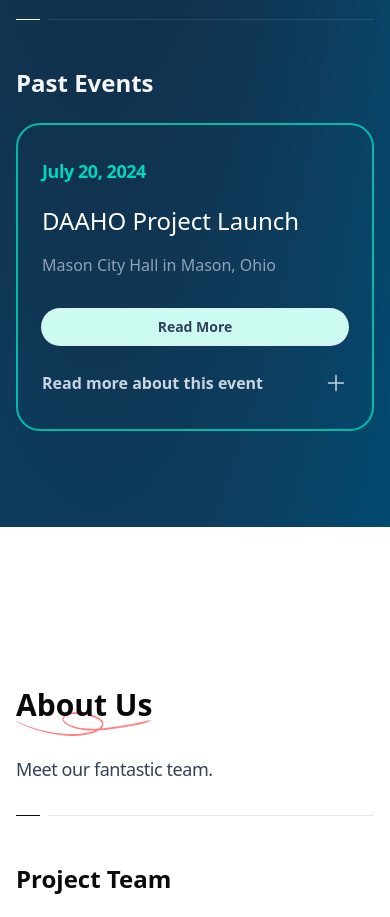
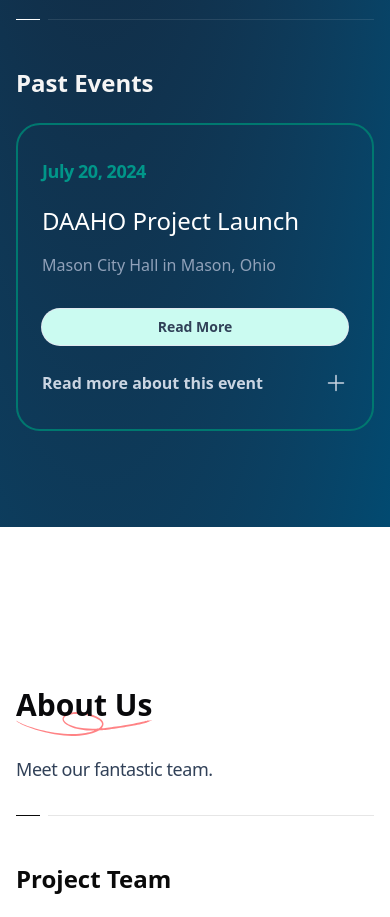
Before and after one commit to Meng-V/daaho, a Next.js app: page / in a window 390 px wide. Shown: the part 6180-7097 px from the top of the page. Built offline with nearby package versions, Linux system fonts and the light colour scheme.

Commit message:
updated pastevents

```diff
--- a/components/Header.tsx
+++ b/components/Header.tsx
@@ -28,7 +28,7 @@ function NavLink({
   return (
     <Link
       href={href}
-      className="inline-block rounded-lg px-2 py-1 text-sm text-slate-700 hover:bg-slate-100 hover:text-slate-900"
+      className="inline-block rounded-lg px-2 py-1 text-sm text-slate-800 hover:bg-orange-200 hover:text-slate-600 hover:font-semibold"
     >
       {children}
     </Link>
@@ -44,7 +44,7 @@ function MobileNavLink({
   children: React.ReactNode
 }) {
   return (
-    <PopoverButton as={Link} href={href} className="block w-full p-2">
+    <PopoverButton as={Link} href={href} className="block w-full p-2 text-sm">
       {children}
     </PopoverButton>
   )
--- a/components/Modal.tsx
+++ b/components/Modal.tsx
@@ -45,7 +45,7 @@ export default function Modal(
                                         <Image src={pastEvent.imageURL} alt={pastEvent.name} width={600} height={500} />
                                     </div>
                                 }
-                                <p className="text-gray-600 mt-8 text-start">
+                                <p className="text-gray-600 mt-8 text-start sm:mx-8">
                                     {pastEvent.description}
                                 </p>
                             </div>
--- a/components/PastEvents.tsx
+++ b/components/PastEvents.tsx
@@ -15,9 +15,9 @@ export function PastEvents({
   const [isModalOpen, setIsModalOpen] = useState(false)
 
   return (
-    <div className='flex flex-col rounded-3xl px-6 py-8 sm:px-8 border-2 border-teal-500 lg:py-8'>
+    <div className='flex flex-col rounded-3xl px-6 py-8 sm:px-8 border-2 border-teal-700 lg:py-8'>
       <div className=''>
-        <p className="font-display text-lg font-bold tracking-tight text-teal-400">
+        <p className="font-display text-lg font-bold tracking-tight text-teal-600">
           {pastEvents.date}
         </p>
         <h3 className="mt-5 font-display text-2xl text-white">{pastEvents.name}</h3>
--- a/components/customUI/PersonCard.tsx
+++ b/components/customUI/PersonCard.tsx
@@ -34,7 +34,7 @@ export default function PersonCard({ name, title, description, imageUrl }: Perso
             <div className={`relative z-20 h-full flex flex-col justify-end p-4 transition-all duration-300 ease-in-out ${isHovered ? 'bg-black/75' : 'bg-transparent'}`}>
                 {/* Description (hidden by default) */}
                 <div
-                    className={`text-white transition-all duration-300 ease-in-out ${isHovered ? 'opacity-100 transform translate-y-0' : 'opacity-0 transform translate-y-full'
+                    className={`text-white transition-all duration-300 ease-in-out ${isHovered ? 'opacity-100 transform translate-y-12' : 'opacity-0 transform translate-y-full'
                         }`}
                 >
                     <p className="text-sm">{description}</p>
@@ -42,7 +42,7 @@ export default function PersonCard({ name, title, description, imageUrl }: Perso
 
                 {/* Name and Title */}
                 <div
-                    className={`bg-black/30 rounded-3xl p-3 transition-all duration-300 ease-in-out ${isHovered ? 'bg-transparent transform translate-y-10' : ''
+                    className={`bg-black/30 rounded-3xl p-3 transition-all duration-300 ease-in-out ${isHovered ? 'bg-transparent transform translate-y-[100%]' : ''
                         }`}
                 >
                     <h4 className="text-white text-2xl font-bold">{name}</h4>
```
